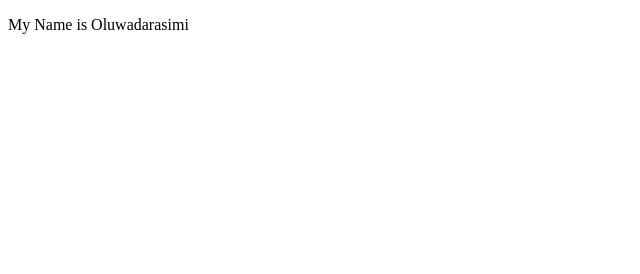
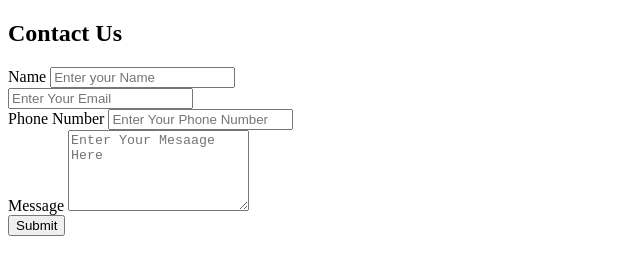
Before and after one commit to darasimiolayiwola320-bot/A-Landing-Page, a plain HTML site: page index.html in a window 1280 px wide. Shown: the whole page, without its empty margins (0-640 px from the left). Drawn offline with Linux system fonts and the light colour scheme.

Commit message:
done with the html file

```diff
--- a/index.html
+++ b/index.html
@@ -3,10 +3,35 @@
 <head>
     <meta charset="UTF-8">
     <meta name="viewport" content="width=device-width, initial-scale=1.0">
-    <title>Landing Page</title>
+    <title>Simple form with HTML and CSS</title>
     <link rel="stylesheet" href="style.css">
 </head>
 <body>
-    <p>My Name is Oluwadarasimi</p>
+    <div class="form-container">
+        <h2>Contact Us</h2>
+        <form>
+            <div class="input-group">
+                <label for="name">Name</label>
+                <input type="text" id="name" name="name" placeholder="Enter your Name" required>
+            </div>
+
+            <div class="input-group">
+                <label for="Email"></label>
+                <input type="email" id="email" name="email" placeholder="Enter Your Email"required>
+            </div>
+
+            <div class="input-group">
+                <label for="phone">Phone Number</label>
+                <input type="tel" id="phone" name="phone" placeholder="Enter Your Phone Number" required>
+            </div>
+
+            <div class="input-group">
+                <label for="message">Message</label>
+                <textarea name="message" placeholder="Enter Your Mesaage Here" rows="5" required></textarea>
+            </div>
+
+            <button type="submit">Submit</button>
+        </form>
+    </div>
 </body>
 </html>
```
